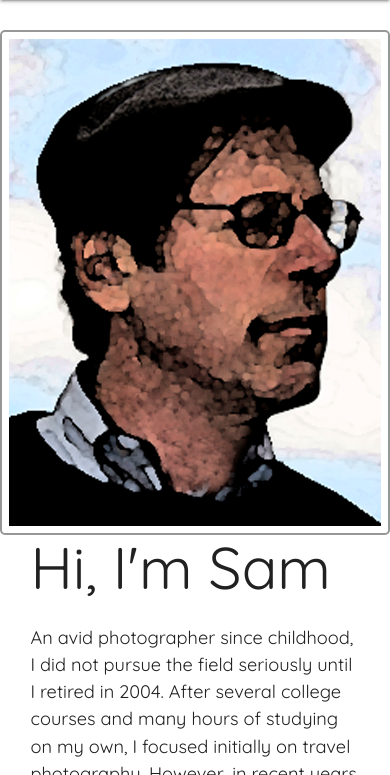
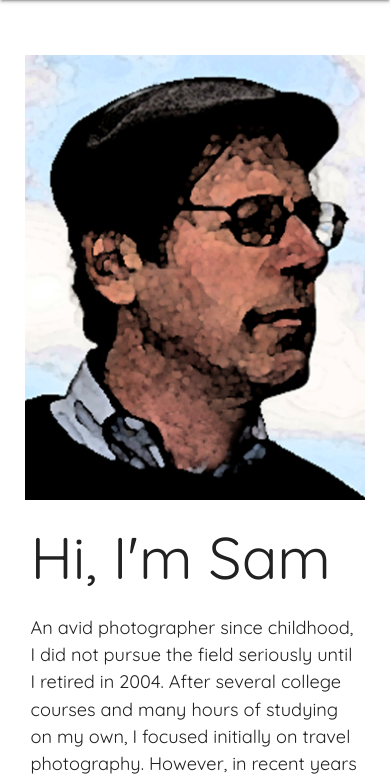
Before and after one commit to WithoutATowel/sjphotography, a Django app: page / in a window 390 px wide. Shown: the part 56-831 px from the top of the page. Run offline with Django 3.2, Linux system fonts and the light colour scheme.

Commit message:
More mobile styling

```diff
--- a/gallery/static/styles.css
+++ b/gallery/static/styles.css
@@ -40,6 +40,10 @@ footer {
     margin: 0 20px 0 20px; }
   #home #bio p {
     font-size: 1.3em; }
+  @media only screen and (max-width: 600px) {
+    #home #sam {
+      padding: 25px;
+      border: none; } }
 
 #collections h1 {
   margin-left: 7.5px; }
@@ -50,6 +54,9 @@ footer {
   margin: 0.5em;
   width: 350px;
   overflow: hidden !important; }
+@media only screen and (max-width: 600px) {
+  #collections .card {
+    margin-left: 30px; } }
 
 #show-collection #thumbs {
   display: flex;
--- a/gallery/static/styles.scss
+++ b/gallery/static/styles.scss
@@ -61,6 +61,13 @@ footer {
             font-size: 1.3em;
         }
     }
+
+    @media only screen and (max-width: 600px) {
+        #sam {
+            padding: 25px;
+            border: none;
+        }
+    }
 }
 
 #collections {
@@ -77,6 +84,12 @@ footer {
         margin: 0.5em;
         width: 350px;
         overflow: hidden !important;
+    }
+
+    @media only screen and (max-width: 600px) {
+        .card {
+            margin-left: 30px;
+        }
     }
 }
 
```
Also changed, not shown: 1 other file.
